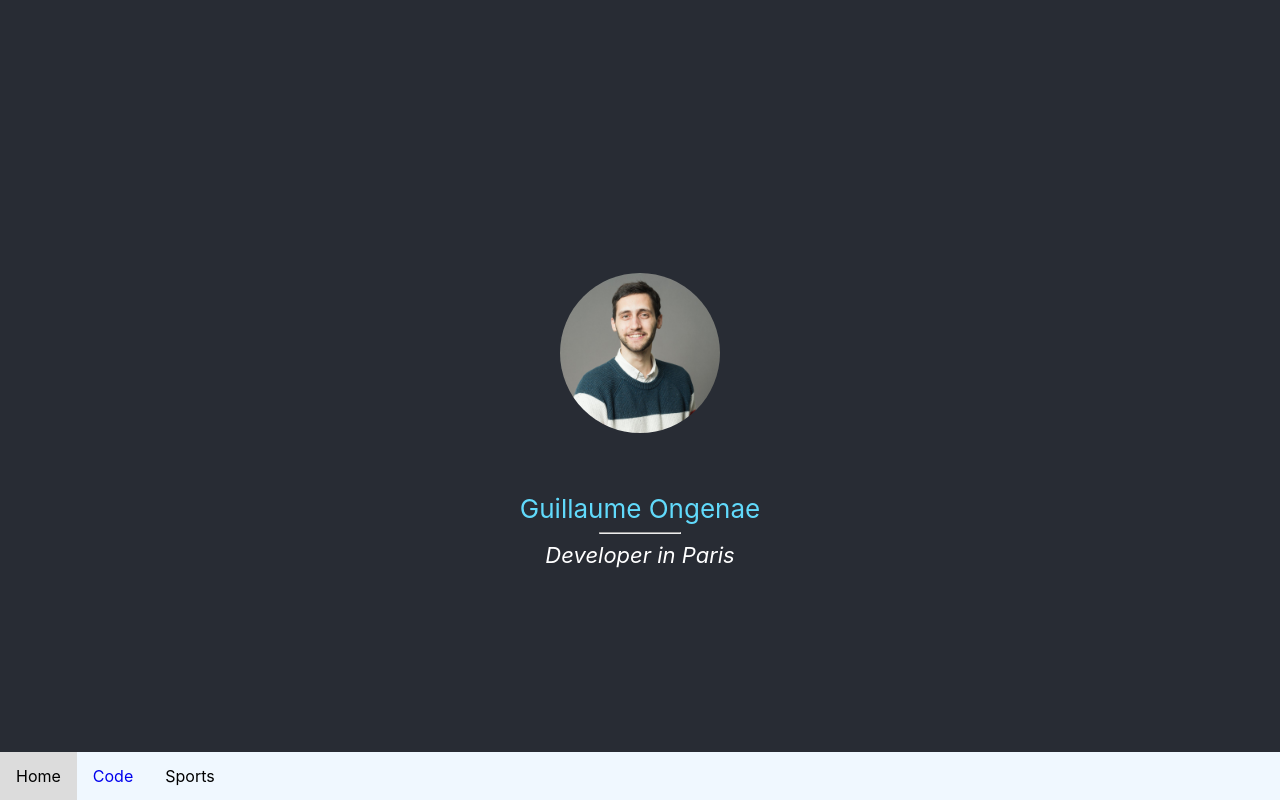
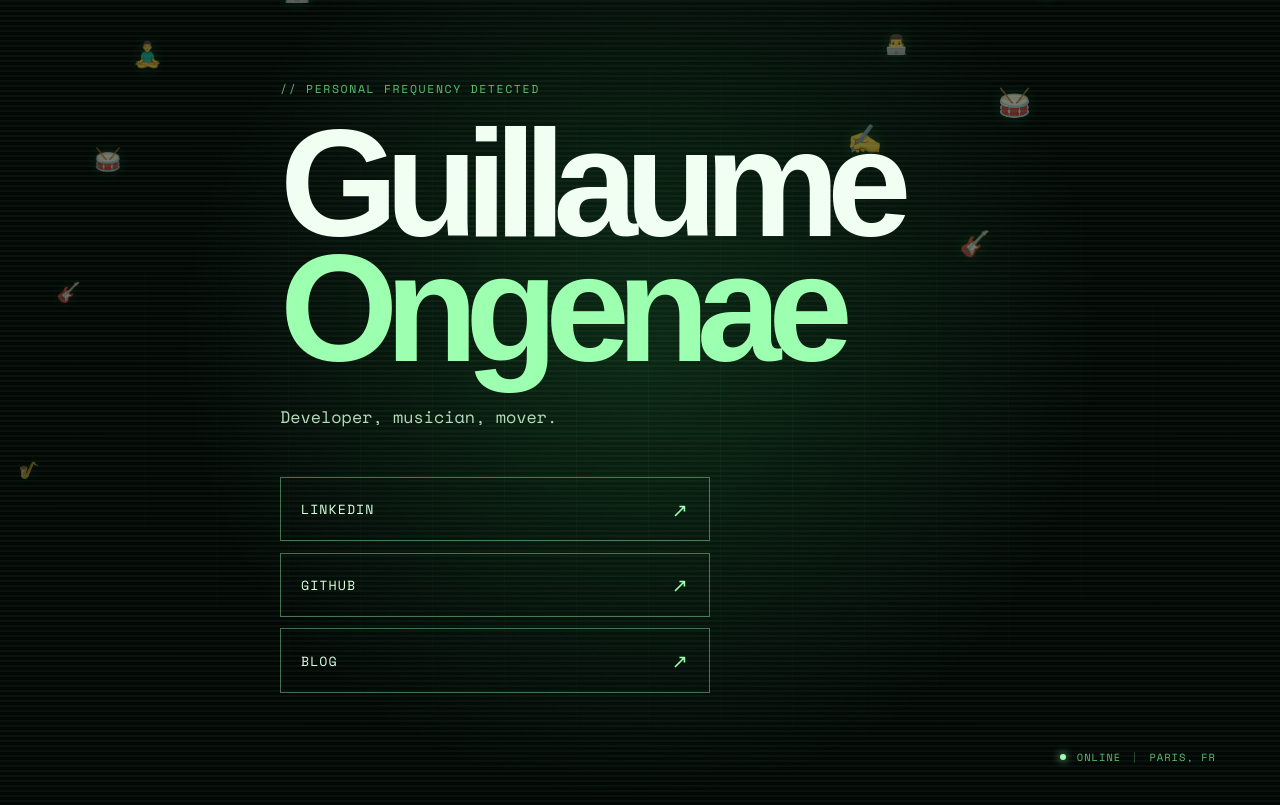
Before and after one commit to g-ongenae/g-ongenae.github.io, a React (Create React App) app: page / in a window 1280 px wide. Built offline with nearby package versions, Linux system fonts and the light colour scheme.

Commit message:
Redesign homepage with Matrix emoji rain

```diff
--- a/src/App.css
+++ b/src/App.css
@@ -1,95 +1,24 @@
-.app {
-  text-align: center;
-}
+@import url("https://fonts.googleapis.com/css2?family=Space+Mono:wght@400;700&display=swap");
 
-.profile {
-  border-radius: 50%;
-  height: 20vmin;
-  pointer-events: none;
-  margin: 5vmin;
-}
-
-section {
-  min-height: 100vh;
-  display: flex;
-  flex-direction: column;
-  align-items: center;
-  justify-content: center;
-}
-
-.title {
-  color: #61dafb;
-  font-size: calc(10px + 2vmin);
-  text-decoration: none;
-}
-
-.title:hover {
-  text-decoration: underline;
-}
-
-.subtitle {
-  color: white;
-  font-style: italic;
-  font-size: calc(6px + 2vmin);
-}
-
-section h1 {
-  width: 80vh;
-  text-align: left;
-}
-
-section h3 {
-  width: 90vh;
-  text-align: left;
-}
-
-section p {
-  margin: 5px;
-}
-
-.sport-table {
-  background-color: aliceblue;
-  border-radius: 4mm;
-  border: 1mm solid orange;
-  padding: 2mm;
-}
-
-.sport-table thead tr th {
-  padding: 1mm;
-}
-
-.sport-table tbody tr td {
-  padding: 1mm;
-  text-align: left;
-}
-
-.menu {
-  list-style-type: none;
-  margin: 0;
-  padding: 0;
-  overflow: hidden;
-  background-color: aliceblue;
-  position: fixed;
-  bottom: 0;
-  width: 100%;
-}
-
-.selected {
-  background-color: gainsboro;
-}
-
-.menu li {
-  float: left;
-}
-
-.menu li a {
-  display: inline-block;
-  text-align: center;
-  padding: 14px 16px;
-  text-decoration: none;
-}
-
-.menu li a:hover {
-  background-color: #111;
-  color: white;
-}
+:root { --green: #9dffb0; --green-bright: #d7ffdd; --green-dim: #5bbf6d; --black: #030806; }
+.landing-page { min-height: 100svh; position: relative; overflow: hidden; isolation: isolate; color: var(--green-bright); background: radial-gradient(circle at 50% 42%, #0b2815 0%, var(--black) 58%); }
+.landing-page::before { content: ""; position: absolute; inset: 0; z-index: -1; opacity: .19; background-image: linear-gradient(rgba(111,255,133,.2) 1px, transparent 1px), linear-gradient(90deg, rgba(111,255,133,.2) 1px, transparent 1px); background-size: 72px 72px; mask-image: radial-gradient(ellipse at center, black, transparent 75%); }
+.emoji-rain { position: absolute; inset: -18rem 0 0; z-index: -1; pointer-events: none; opacity: .68; filter: saturate(.8) drop-shadow(0 0 8px rgba(79,255,103,.25)); }
+.emoji-drop { position: absolute; top: 0; left: calc((var(--column) + .5) * 2.94%); font-size: var(--size); opacity: 0; animation: fall var(--duration) linear var(--delay) infinite; transform: translateY(-10rem); }
+@keyframes fall { 0% { opacity: 0; transform: translateY(-10rem); } 8% { opacity: .8; } 75% { opacity: .55; } 100% { opacity: 0; transform: translateY(125svh); } }
+.scanlines { position: absolute; inset: 0; z-index: 1; pointer-events: none; opacity: .08; background: repeating-linear-gradient(0deg, transparent 0 3px, #9dffb0 4px, transparent 5px); mix-blend-mode: screen; }
+.hero { width: min(90%, 720px); min-height: 100svh; box-sizing: border-box; display: flex; position: relative; z-index: 2; flex-direction: column; align-items: flex-start; justify-content: center; margin: 0 auto; padding: 5rem 0 7rem; }
+.eyebrow, .intro, .status-bar, .link-card { font-family: "Space Mono", monospace; }
+.eyebrow { margin: 0 0 1.5rem; color: var(--green-dim); font-size: .72rem; letter-spacing: .14em; text-transform: uppercase; }
+h1 { max-width: 100%; margin: 0; color: #f0fff2; font-family: Arial, sans-serif; font-size: clamp(4rem, 14vw, 9.5rem); font-weight: 700; letter-spacing: -.085em; line-height: .82; }
+h1 span { display: block; color: var(--green); }
+.intro { margin: 2.1rem 0 3rem; color: #b2dcb8; font-size: clamp(.9rem, 2vw, 1.05rem); }
+.links { display: grid; width: min(100%, 430px); gap: .7rem; }
+.link-card { display: flex; align-items: center; justify-content: space-between; padding: 1.05rem 1.25rem; border: 1px solid rgba(157,255,176,.42); color: var(--green-bright); font-size: .83rem; letter-spacing: .08em; text-decoration: none; text-transform: uppercase; transition: background 160ms ease, border-color 160ms ease, transform 160ms ease; }
+.link-card:hover, .link-card:focus-visible { border-color: var(--green); background: rgba(121,255,145,.13); outline: none; transform: translateX(.4rem); }
+.link-icon { color: var(--green); font-size: 1.2rem; }
+.status-bar { position: absolute; right: 5%; bottom: 2.5rem; z-index: 2; display: flex; align-items: center; gap: .65rem; color: var(--green-dim); font-size: .65rem; letter-spacing: .1em; text-transform: uppercase; }
+.status-dot { width: 6px; height: 6px; border-radius: 50%; background: var(--green); box-shadow: 0 0 9px var(--green); }
+.status-divider { color: rgba(157,255,176,.35); }
+@media (max-width: 560px) { .hero { padding-bottom: 8rem; } .status-bar { right: auto; left: 5%; } }
+@media (prefers-reduced-motion: reduce) { .emoji-rain { opacity: .22; } .emoji-drop { animation: none; opacity: .5; } .link-card { transition: none; } }
--- a/src/App.js
+++ b/src/App.js
@@ -1,24 +1,49 @@
-import { useState } from "react";
+import "./App.css";
 
-import "./App.css";
-import HomeView from "./components/HomeView";
-// import LanguageView from "./components/LanguageView";
-// import MusicView from "./components/MusicView";
-import SportView from "./components/SportView";
-// import WritingView from './components/WritingView';
+const emojis = ["🎷", "🎸", "🥁", "🧘‍♂️", "🕺", "🏃‍♂️", "✍️", "👨‍💻"];
 
-const viewMap = {
-  home: HomeView,
-  // lang: LanguageView,
-  // music: MusicView,
-  sport: SportView,
-  // writing: WritingView,
-};
+const links = [
+  { label: "LinkedIn", href: "https://www.linkedin.com/in/guillaumeongenae/", icon: "↗" },
+  { label: "GitHub", href: "https://github.com/g-ongenae", icon: "↗" },
+  { label: "Blog", href: "/blog", icon: "↗" },
+];
+
+function EmojiRain() {
+  return (
+    <div className="emoji-rain" aria-hidden="true">
+      {Array.from({ length: 34 }, (_, index) => (
+        <span className="emoji-drop" key={index} style={{
+          "--column": index,
+          "--delay": `${(index * 0.37) % 8}s`,
+          "--duration": `${7 + ((index * 1.13) % 7)}s`,
+          "--size": `${1.05 + ((index * 0.17) % 0.75)}rem`,
+        }}>{emojis[index % emojis.length]}</span>
+      ))}
+    </div>
+  );
+}
 
 function App() {
-  const [value, setValue] = useState("home");
-
-  return <div className="app">{viewMap[value]({ setView: setValue })}</div>;
+  return (
+    <main className="landing-page">
+      <EmojiRain />
+      <div className="scanlines" aria-hidden="true" />
+      <section className="hero" aria-labelledby="hero-title">
+        <p className="eyebrow">{"// personal frequency detected"}</p>
+        <h1 id="hero-title">Guillaume<span>Ongenae</span></h1>
+        <p className="intro">Developer, musician, mover.</p>
+        <nav className="links" aria-label="Personal links">
+          {links.map((link) => (
+            <a className="link-card" href={link.href} key={link.label}
+              {...(link.href.startsWith("http") ? { target: "_blank", rel: "noreferrer" } : {})}>
+              <span>{link.label}</span><span className="link-icon">{link.icon}</span>
+            </a>
+          ))}
+        </nav>
+      </section>
+      <footer className="status-bar"><span className="status-dot" /><span>online</span><span className="status-divider">|</span><span>Paris, FR</span></footer>
+    </main>
+  );
 }
 
 export default App;
--- a/src/components/HomeView.js
+++ /dev/null
@@ -1,24 +0,0 @@
-import profile from "../profile.jpg";
-import Menu from './Menu'
-
-export default function HomeView({ setView }) {
-  return (
-    <section style={{ backgroundColor: "#282c34" }}>
-      <img src={profile} className="profile" alt="profile" />
-
-      <br />
-
-      <a
-        href="https://www.linkedin.com/in/guillaumeongenae/"
-        className="title"
-      >
-        Guillaume Ongenae
-      </a>
-
-      <hr width="80vmin" />
-      <span className="subtitle">Developer in Paris</span>
-
-      <Menu currentView="home" setView={setView} />
-    </section>
-  );
-}
--- a/src/components/Menu.js
+++ /dev/null
@@ -1,34 +0,0 @@
-import HomeView from "./HomeView";
-// import LanguageView from "./LanguageView";
-// import MusicView from "./MusicView";
-import SportView from "./SportView";
-// import WritingView from "./WritingView";
-
-const pages = {
-  home: { title: "Home", target: HomeView },
-  code: { title: "Code", link: "https://github.com/g-ongenae" },
-  // music: { title: "Music", target: MusicView },
-  // lang: { title: "Languages", target: LanguageView },
-  sport: { title: "Sports", target: SportView },
-  // writing: { title: "Writing", target: WritingView },
-};
-
-export default function Menu({ currentView, setView }) {
-  const pageNamesToDisplay = Object.keys(pages);
-
-  return (
-    <ul className="menu">
-      {pageNamesToDisplay.map((pageName) => {
-        return pages[pageName].link !== undefined ? (
-          <li key={pageName}>
-            <a href={pages[pageName].link}>{pages[pageName].title}</a>
-          </li>
-        ) : (
-          <li key={pageName} className={pageName === currentView ? 'selected' : ''}>
-            <a onClick={() => setView(pageName)}>{pages[pageName].title}</a>
-          </li>
-        );
-      })}
-    </ul>
-  );
-}
--- a/src/components/SportTable.js
+++ /dev/null
@@ -1,87 +0,0 @@
-const data = [
-  {
-    id: 0,
-    sport: "Running 🏃",
-    experience: "2012-01-01T00:00:00.000Z",
-    level: "Paris Marathon 2023 in 3 h 47 min, VMA 16km/h",
-    goal: "Marathon in 3h",
-    resource: { name: "Polar Flow", link: "https://flow.polar.com" },
-  },
-  {
-    id: 1,
-    sport: "Yoga 🧘",
-    experience: "2022-05-09T00:00:00.000Z",
-    level: "Hand on the ground in a lateral split (35 cm)",
-    goal: "Side split",
-    resource: { name: "Track Yoga", link: "https://trackyoga.app" },
-  },
-  {
-    id: 2,
-    sport: "Swing 🕺",
-    experience: "2022-12-20T00:00:00.000Z",
-    level: "Having fun",
-    goal: "A lot more fun",
-    resource: {
-      name: "g-ongenae/awesome-swing",
-      link: "https://github.com/g-ongenae/awesome-swing",
-    },
-  },
-  {
-    id: 3,
-    sport: "Strength 💪",
-    experience: "2024-04-01T00:00:00.000Z",
-    level: "Level 2 on Method Lafay",
-    goal: "Complementary",
-    resource: { name: "Lafay Method", link: "https://olivier-lafay.com" },
-  },
-];
-
-/**
- * Convert a date to a human readable format
- * @param {String} experience the date when I started the sport
- * @returns {string} the experience in a human readable format
- */
-const convertExperienceDate = (experience) => {
-  const experienceDate = new Date(experience);
-  const currentDate = new Date();
-
-  const yearDiff = Math.abs(
-    currentDate.getFullYear() - experienceDate.getFullYear()
-  );
-
-  if (yearDiff >= 10) return ">10y";
-  if (yearDiff >= 2) return `${yearDiff}y`;
-  if (yearDiff === 1) return ">1y";
-
-  return "<1y";
-};
-
-/** List of sport I'm practicing and my goals on each */
-export default function SportTable() {
-  return (
-    <table className="sport-table">
-      <thead>
-        <tr>
-          <th>Sport</th>
-          <th>Experience</th>
-          <th>Current level</th>
-          <th>Goal</th>
-          <th>Resource</th>
-        </tr>
-      </thead>
-      <tbody>
-        {data.map((row) => (
-          <tr key={row.id}>
-            <td>{row.sport}</td>
-            <td>{convertExperienceDate(row.experience)}</td>
-            <td>{row.level}</td>
-            <td>{row.goal}</td>
-            <td>
-              <a href={row.resource.link}> {row.resource.name}</a>
-            </td>
-          </tr>
-        ))}
-      </tbody>
-    </table>
-  );
-}
--- a/src/components/SportView.js
+++ /dev/null
@@ -1,34 +0,0 @@
-import Menu from "./Menu";
-import SportTable from "./SportTable";
-
-export default function SportView({ setView }) {
-  return (
-    <section>
-      <h1>Sports</h1>
-
-      <h3>My main sports</h3>
-      <SportTable />
-
-      <h3>Other sports</h3>
-      <p>
-        Otherwise, I like to 🏂 (regular), ⛷️, 🚴 (hiking) and{" "}
-        <span title="Efren style">🎱</span>.
-      </p>
-      <p>My next interests are 🏌️ Golf and 🎾 Tennis.</p>
-      <p>
-        In the past, I used to practice 🏀 Basketball (10y, small forward), 🏈
-        US Football (4y, defensive back).
-      </p>
-
-      <h3>Social Networks</h3>
-
-      <p>
-        You can follow my progress on:{" "}
-        <a href="https://www.strava.com/athletes/136716050">Strava</a> or{" "}
-        <a href="https://www.instagram.com/gongenae/">Instagram</a>
-      </p>
-
-      <Menu currentView="sport" setView={setView} />
-    </section>
-  );
-}
--- a/src/index.css
+++ b/src/index.css
@@ -1,13 +1,3 @@
-body {
-  margin: 0;
-  font-family: -apple-system, BlinkMacSystemFont, 'Segoe UI', 'Roboto', 'Oxygen',
-    'Ubuntu', 'Cantarell', 'Fira Sans', 'Droid Sans', 'Helvetica Neue',
-    sans-serif;
-  -webkit-font-smoothing: antialiased;
-  -moz-osx-font-smoothing: grayscale;
-}
-
-code {
-  font-family: source-code-pro, Menlo, Monaco, Consolas, 'Courier New',
-    monospace;
-}
+* { box-sizing: border-box; }
+html, body, #root { min-height: 100%; }
+body { margin: 0; background: #030806; -webkit-font-smoothing: antialiased; -moz-osx-font-smoothing: grayscale; }
```
Also changed, not shown: src/components/LanguageView.js (deleted, +0 -13 lines), src/components/MusicView.js (deleted, +0 -16 lines), src/components/WritingView.js (deleted, +0 -11 lines), 2 other files (tests, documents, lock files or other folders).
